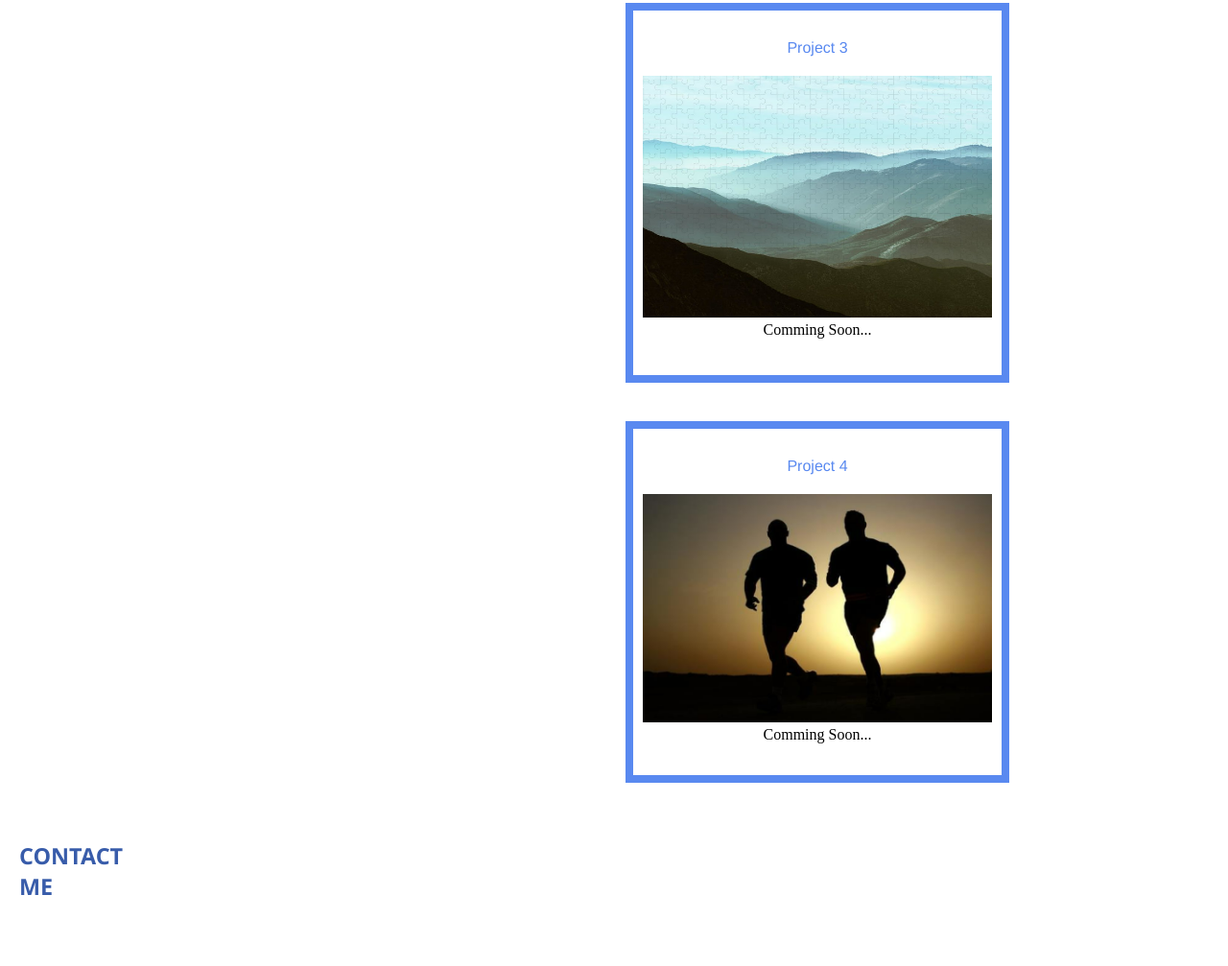
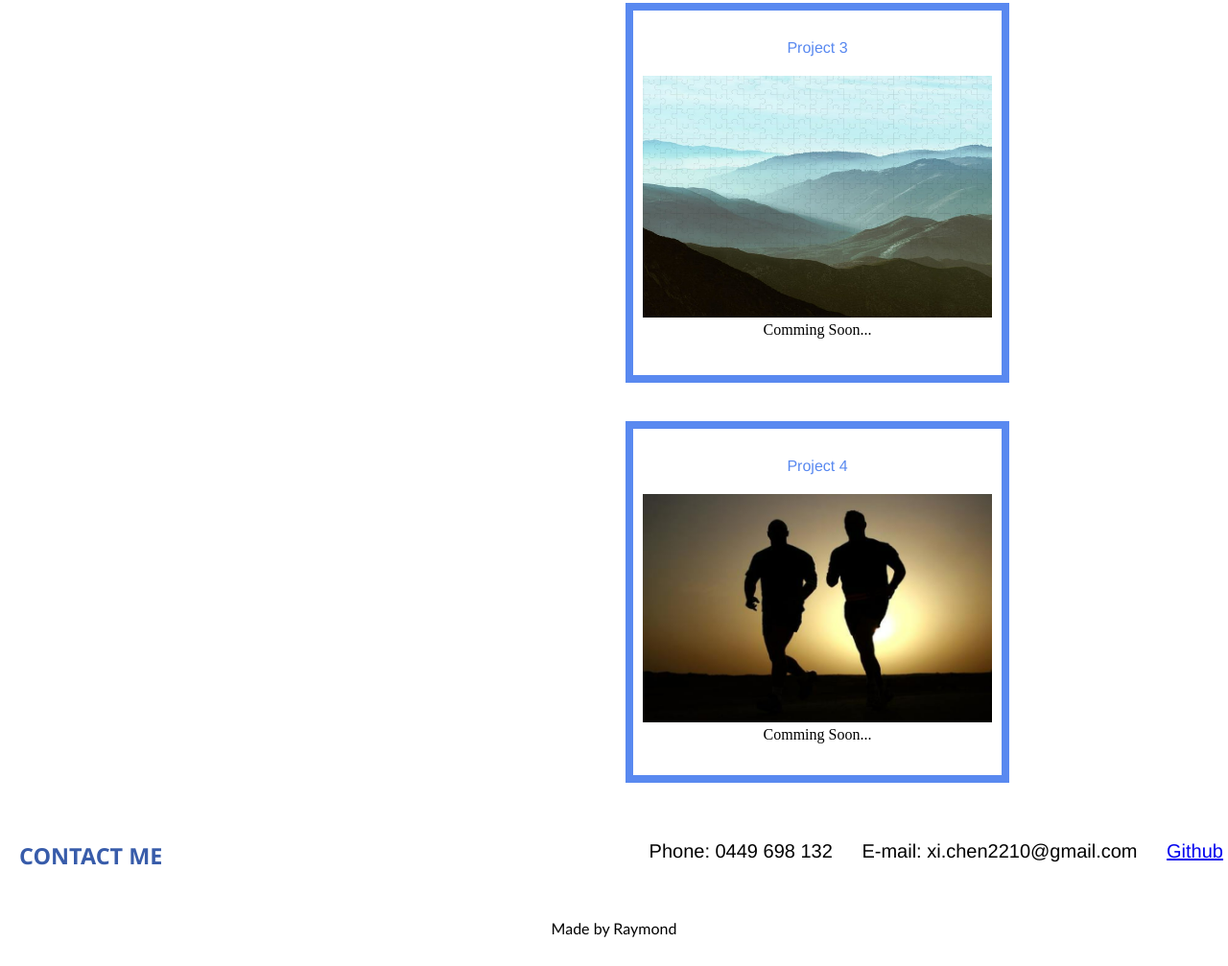
Before and after one commit to Raymond-XishengChen/Bootcamp_Week2_Challenge, a plain HTML site: page index.html in a window 1280 px wide. Shown: the part 1272-2279 px from the top of the page at 96% size. Before the commit the page ends 2236 px from the top, so only its background shows below. Drawn offline with Linux system fonts and the light colour scheme.

Commit message:
Final Adjustments

```diff
--- a/assets/style.css
+++ b/assets/style.css
@@ -44,21 +44,16 @@
 }
 
 .mainNavbars ul li:hover {
-    background-color: #1b0f67;
+    background-color: #806ff1;
     color: #fff;
 }
 
   /* The user is actively pressing down on the element */
 .mainNavbars ul li:active {
     /* font-size: 180%; */
-    box-shadow: 0 0 10px #000 inset;
+    box-shadow: 0 0 10px #353333 inset;
 }
 
-  /* The element is currently in focus, either by tabbing to or clicking on it */
-/* .mainNavbars ul li:focus {
-    outline: none;
-    border-color: #8ac4ff;
-  } */
 /* --------------------------------------------Main Content-------------------------------------------------- */
 .mainContent{
     display: inline-block;
@@ -84,18 +79,13 @@
     justify-content: center;
 }
 
-  /*
-  What is the flex property a shorthand property for?
-  It is a shorthand property for the flex-grow, flex-shrink, and flex-basis properties
-  What is it doing here?
-  We are making the product card not growable, not shrinkable, and with an initial length of 400px
+  /* making the product card not growable, not shrinkable, and with an initial length of 400px
   */
 .project, .bootCamp {
     margin: 20px;
     border-style: solid;
     border-width: 8px;
     border-color: rgb(89, 137, 240);
-    /* border-radius: 10px; */
     padding: 10px;
     flex: 0 0 400px;
 
@@ -108,23 +98,40 @@
     color:rgb(89, 137, 240) ;
 }
 
+
 .project p, .bootCamp p {
     text-align: center;
 }
 
+/* set image size */
 .project img, .bootCamp img {
     width: 100%;
     height: 70%;
 }
 
+/* making the main contents to flex and scroll vertically */
 @media screen and (max-width: 768px) {
     .mainContent, .name {
       flex-direction: column;
     }
 }
 
+  /* makeing the images larger when pointing at them */
 .project img:hover {
     background-color: #1b0f67;
     opacity: 80%;
     transform: scale(120%);
 }
+
+  .bootCamp img:hover {
+    background-color: #1b0f67;
+    opacity: 80%;
+    transform: scale(120%);
+}
+
+footer {
+    padding: 30px;
+    clear: both;
+    font-family: 'Trebuchet MS', 'Lucida Sans Unicode', 'Lucida Grande', 'Lucida Sans', Arial, sans-serif;
+    text-align: center;
+}
--- a/index.html
+++ b/index.html
@@ -43,8 +43,8 @@
 
         <div class="aboutMe">
             <section class="bootCamp">
-              <header>Bootcamp Student</header>
-              <img src="./assets/images/coding.png" alt="coding" />
+              <header>Coding Bootcamp Student</header>
+              <a href="https://techbootcamp.sydney.edu.au/coding"><img src="./assets/images/coding.png" alt="coding" /></a>
             </section>
         </div>
 
@@ -61,6 +61,7 @@
         <div class="work">
             <section class="project">
               <header>Project 1</header>
+              <!-- Link to first project -->
               <a href="https://raymond-xishengchen.github.io/Bootcamp_Week1_Challenge/"><img src="./assets/images/electronic.png" alt="calculator" ></a>
               <p>HTML,CSS Consolidations</p>
             </section>
@@ -89,27 +90,32 @@
     </section>
 
     <!-- Section 3 (Nav Button 3) -->
-    <section class="mainContent" id="section-contactMe">
+    <section class="contactMe" id="section-contactMe">
         <section class="leftBoxes">
             <h1>
                 CONTACT ME
             </h1>
         </section>
 
-    <!-- Section 4 (Nav Button 4) -->
-    <!-- <section class="mainContent" id="section-resume">
-        <h1>
-            ABOUT ME
-        </h1>
-    </section> -->
 
-    <!-- Aside -->
-    <aside>
+            <nav class="mainNavbars">
+                <ul>
+                    <!-- Create Tags For Internal Links -->
+                    <li>
+                        Phone: 0449 698 132
+                    </li>
+                    <li>
+                        E-mail: xi.chen2210@gmail.com
+                    </li>
+                    <li>
+                        <a href="https://github.com/Raymond-XishengChen">Github</a>
+                    </li>
+                </ul>
+            </nav>
 
-    </aside>
+        <footer>
+            Made by Raymond
+        </footer>
 
-    <footer>
-
-    </footer>
 </body>
 </html>
```
Also changed, not shown: assets/images/fullpage-screenshot.png (added), 1 other file. Lines whose indentation alone changed are shown as unchanged.
